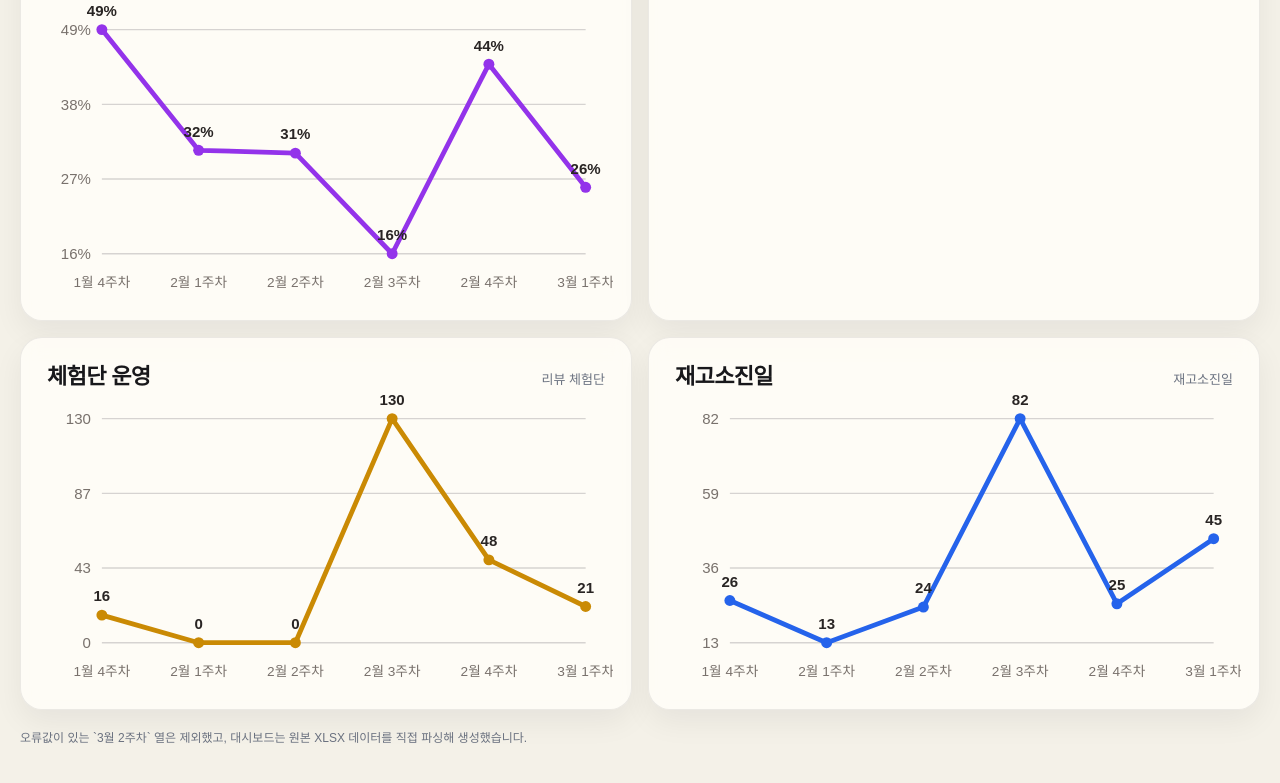
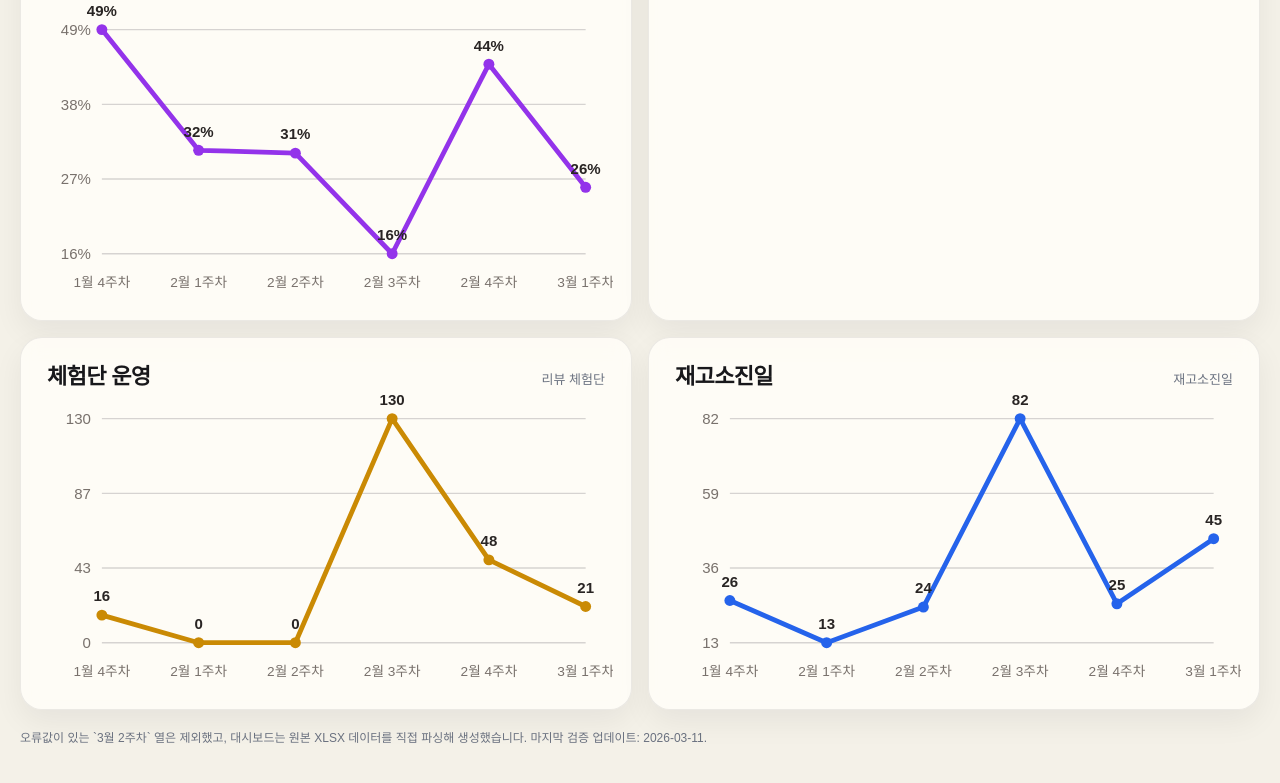
Before and after one commit to heytaegyu/wbr-dashboard, a plain HTML site: page wbr_dashboard.html in a window 1280 px wide. Shown: the part 1605-2388 px from the top of the page. Drawn offline with Linux system fonts and the light colour scheme.

Commit message:
Verify auto deploy

```diff
--- a/wbr_dashboard.html
+++ b/wbr_dashboard.html
@@ -380,7 +380,7 @@
 
     </section>
 
-    <div class="footer">오류값이 있는 `3월 2주차` 열은 제외했고, 대시보드는 원본 XLSX 데이터를 직접 파싱해 생성했습니다.</div>
+    <div class="footer">오류값이 있는 `3월 2주차` 열은 제외했고, 대시보드는 원본 XLSX 데이터를 직접 파싱해 생성했습니다. 마지막 검증 업데이트: 2026-03-11.</div>
   </div>
   <script type="application/json" id="wbr-data">{&quot;labels&quot;: [&quot;1월 4주차&quot;, &quot;2월 1주차&quot;, &quot;2월 2주차&quot;, &quot;2월 3주차&quot;, &quot;2월 4주차&quot;, &quot;3월 1주차&quot;], &quot;data&quot;: {&quot;멜라체리 재고량&quot;: [5611.0, 5167.0, 5050.0, 4779.0, 4612.0, 4497.0], &quot;재고소진일&quot;: [26.0, 13.0, 24.0, 82.0, 25.0, 45.0], &quot;일 평균 순판매량&quot;: [30.42857143, 55.57142857, 29.0, 8.285714286, 26.0, 14.0], &quot;순판매량(체험단 제외)&quot;: [213.0, 389.0, 203.0, 58.0, 182.0, 98.0], &quot;리뷰 체험단&quot;: [16.0, 0.0, 0.0, 130.0, 48.0, 21.0], &quot;순매출(체험단 포함)&quot;: [1421604.0, 2331425.0, 1304962.0, 1073991.0, 1205436.0, 622735.0], &quot;기여이익(체험단 제외)&quot;: [701279.0, 735555.0, 406172.0, 175101.0, 533342.0, 162420.0], &quot;판매이익(체험단 제외)&quot;: [1071114.0, 1363790.0, 734017.0, 688671.0, 982312.0, 388520.0], &quot;기여이익률&quot;: [0.4933012288, 0.3154958877, 0.3112519752, 0.1630376791, 0.44244738, 0.2608172015], &quot;잉여현금흐름&quot;: [null, null, null, -1717260.0, 1399357.0, 117628.0]}}</script>
 </body>
```
